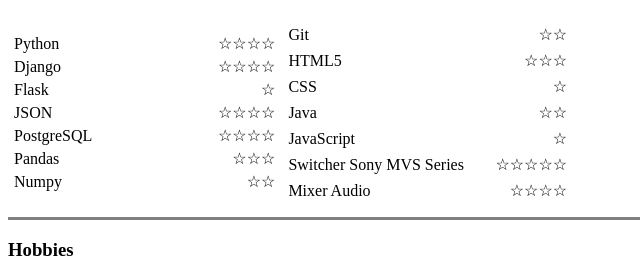
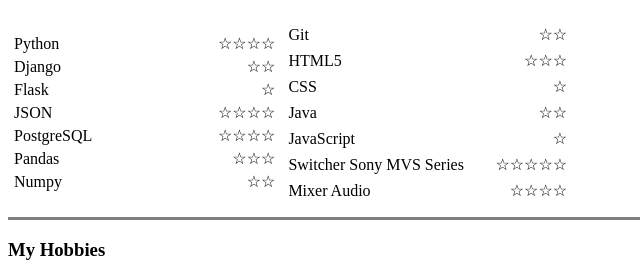
Before and after one commit to hadi-learn/CV-TEST, a plain HTML site: page index.html in a window 1280 px wide. Shown: the part 886-1163 px from the top of the page, 0-640 px from the left. Drawn offline with Linux system fonts and the light colour scheme.

Commit message:
git to github

```diff
--- a/index.html
+++ b/index.html
@@ -114,7 +114,7 @@
               </tr>
               <tr>
                 <td align="left" width="200">Django</td>
-                <td align="right">☆☆☆☆</td>
+                <td align="right">☆☆</td>
               </tr>
               <tr>
                 <td align="left" width="200">Flask</td>
@@ -173,7 +173,7 @@
         </tr>
       </table>
       <hr size="3" noshade>
-      <h3>Hobbies</h3>
+      <h3>My Hobbies</h3>
       <ul>
         <li>Playing table tennis</li>
         <li>Bicycling</li>
```
